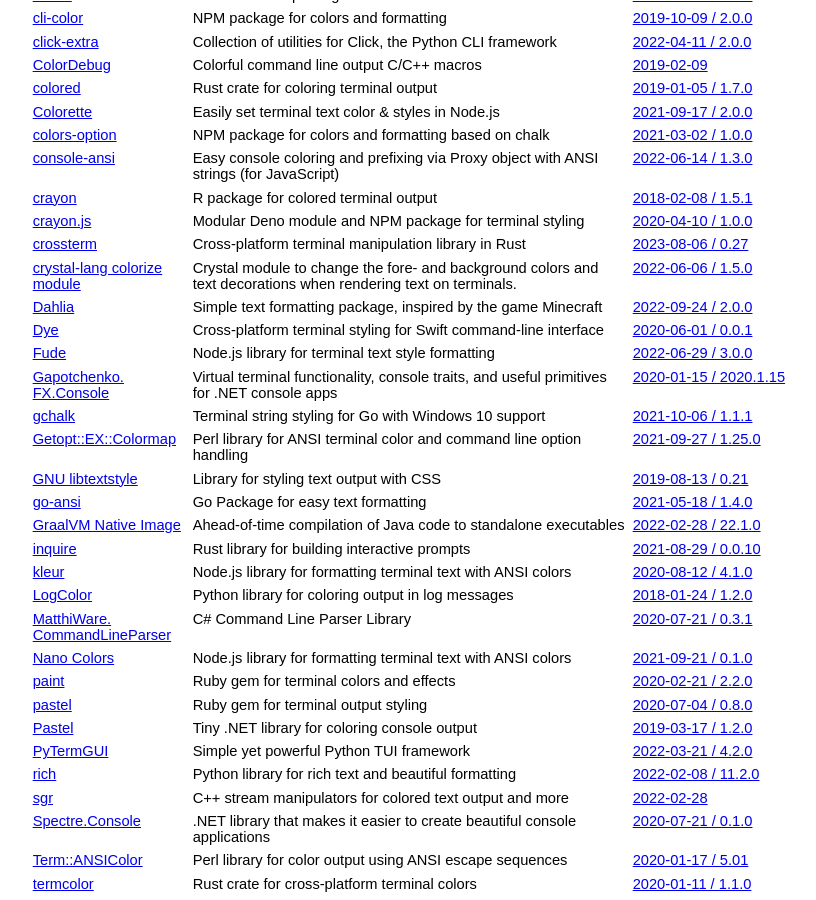
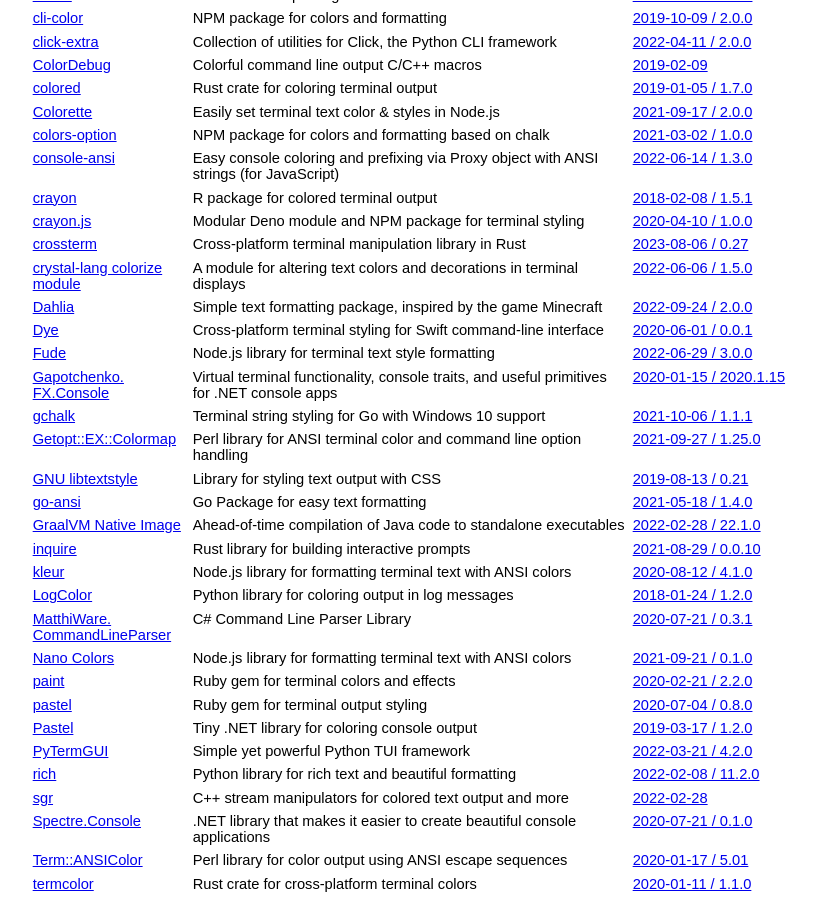
Before and after one commit to jcs/no_color, a Jekyll site: the page built from index.md, in a window 1280 px wide and 900 px high, scrolled down 1289 px. Shown: the whole window, without its empty margins (211-1027 px from the left). Built offline with Jekyll 4.4.1, drawn with Linux system fonts in a browser that asks for light colours; our own code applies the rules of GitHub Pages for plain Markdown files.

Commit message:
Description shortened, and trailing period removed

```diff
--- a/index.md
+++ b/index.md
@@ -103,7 +103,7 @@ color by default via `NO_COLOR`.
 | [crayon](https://github.com/r-lib/crayon) | R package for colored terminal output | [2018-02-08 / 1.5.1](https://github.com/r-lib/crayon/commit/700800135d04408bf1c99426b3fec9a4073b8a97) |
 | [crayon.js](https://github.com/crayon-js/crayon) | Modular Deno module and NPM package for terminal styling | [2020-04-10 / 1.0.0](https://github.com/crayon-js/crayon/commit/c7f8b1c4a1acecd93592bd330c04da70c0dc7051) |
 | [crossterm](https://github.com/crossterm-rs/crossterm) | Cross-platform terminal manipulation library in Rust | [2023-08-06 / 0.27](https://github.com/crossterm-rs/crossterm/releases/tag/0.27.0) |
-| [crystal-lang colorize module](https://crystal-lang.org/) | Crystal module to change the fore- and background colors and text decorations when rendering text on terminals. | [2022-06-06 / 1.5.0](https://github.com/crystal-lang/crystal/releases/tag/1.5.0) |
+| [crystal-lang colorize module](https://crystal-lang.org/) | A module for altering text colors and decorations in terminal displays | [2022-06-06 / 1.5.0](https://github.com/crystal-lang/crystal/releases/tag/1.5.0) |
 | [Dahlia](https://github.com/trag1c/Dahlia) | Simple text formatting package, inspired by the game Minecraft | [2022-09-24 / 2.0.0](https://github.com/trag1c/Dahlia/commit/c90912d19c4e03bb8144cd2ddf4ba59499daae2d) |
 | [Dye](https://github.com/dduan/Dye) | Cross-platform terminal styling for Swift command-line interface | [2020-06-01 / 0.0.1](https://github.com/dduan/Dye/releases/tag/0.0.1) |
 | [Fude](https://github.com/msanguineti/fude) | Node.js library for terminal text style formatting | [2022-06-29 / 3.0.0](https://github.com/msanguineti/fude/releases/tag/v3.0.0) |
```
